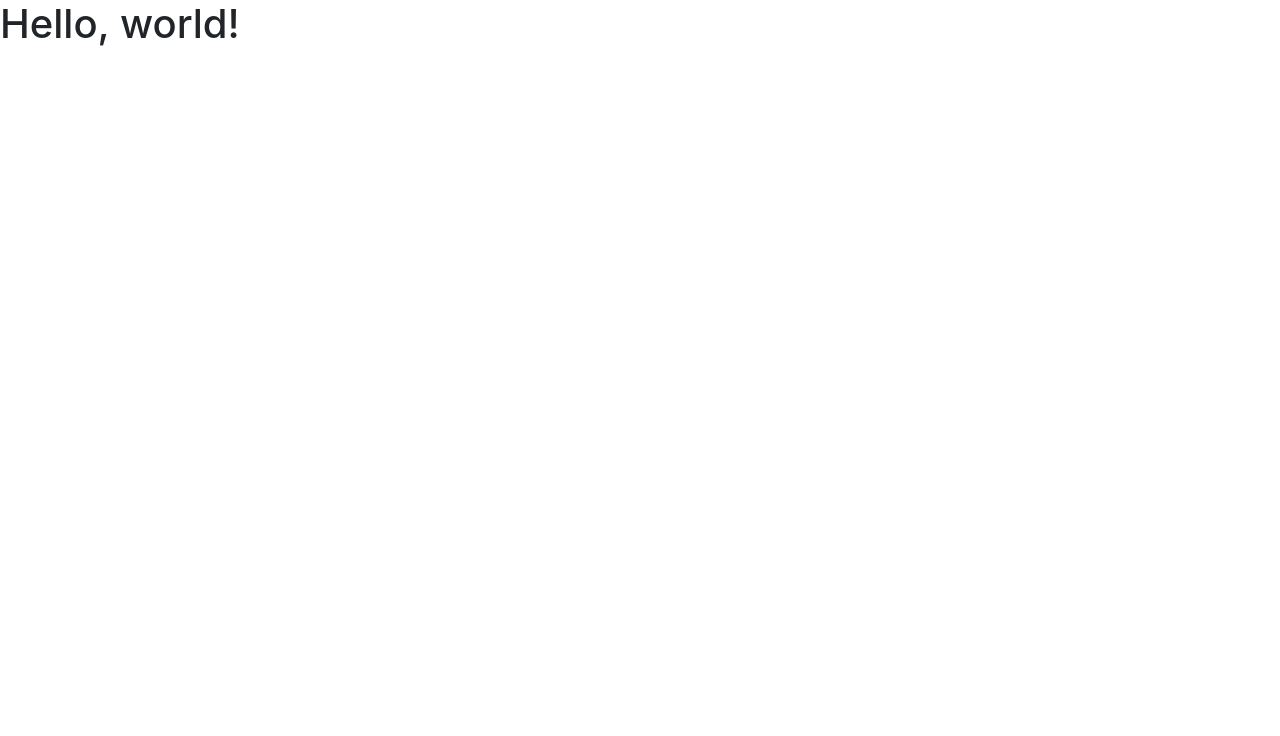
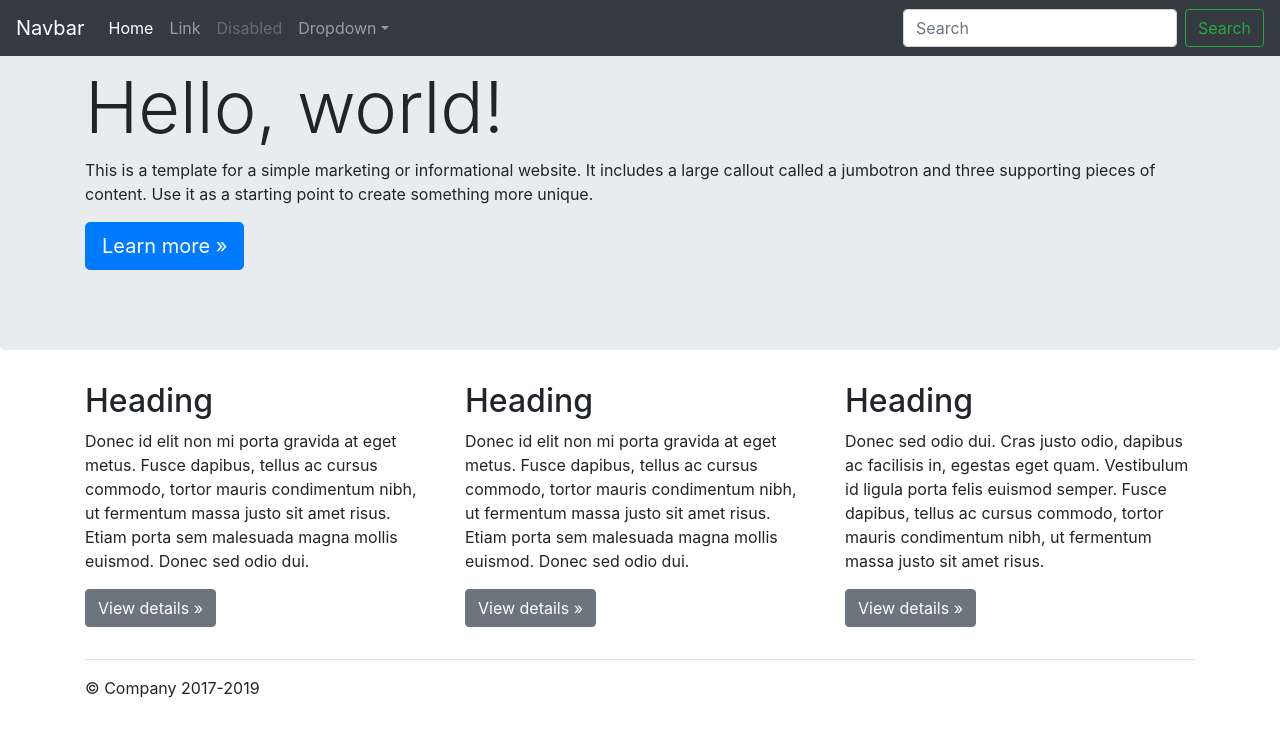
Before and after one commit to J4n3t/J4n3t.github.io, a plain HTML site: page week 5/index.html in a window 1280 px wide. Drawn offline with nearby package versions, Linux system fonts and the light colour scheme.

Commit message:
Update index.html

```diff
--- a/week 5/index.html
+++ b/week 5/index.html
@@ -11,7 +11,84 @@
     <title>Hello, world!</title>
   </head>
   <body>
-    <h1>Hello, world!</h1>
+
+
+
+     <nav class="navbar navbar-expand-md navbar-dark fixed-top bg-dark">
+  <a class="navbar-brand" href="#">Navbar</a>
+  <button class="navbar-toggler" type="button" data-toggle="collapse" data-target="#navbarsExampleDefault" aria-controls="navbarsExampleDefault" aria-expanded="false" aria-label="Toggle navigation">
+    <span class="navbar-toggler-icon"></span>
+  </button>
+
+  <div class="collapse navbar-collapse" id="navbarsExampleDefault">
+    <ul class="navbar-nav mr-auto">
+      <li class="nav-item active">
+        <a class="nav-link" href="#">Home <span class="sr-only">(current)</span></a>
+      </li>
+      <li class="nav-item">
+        <a class="nav-link" href="#">Link</a>
+      </li>
+      <li class="nav-item">
+        <a class="nav-link disabled" href="#">Disabled</a>
+      </li>
+      <li class="nav-item dropdown">
+        <a class="nav-link dropdown-toggle" href="#" id="dropdown01" data-toggle="dropdown" aria-haspopup="true" aria-expanded="false">Dropdown</a>
+        <div class="dropdown-menu" aria-labelledby="dropdown01">
+          <a class="dropdown-item" href="#">Action</a>
+          <a class="dropdown-item" href="#">Another action</a>
+          <a class="dropdown-item" href="#">Something else here</a>
+        </div>
+      </li>
+    </ul>
+    <form class="form-inline my-2 my-lg-0">
+      <input class="form-control mr-sm-2" type="text" placeholder="Search" aria-label="Search">
+      <button class="btn btn-outline-success my-2 my-sm-0" type="submit">Search</button>
+    </form>
+  </div>
+</nav>
+
+<main role="main">
+
+  <!-- Main jumbotron for a primary marketing message or call to action -->
+  <div class="jumbotron">
+    <div class="container">
+      <h1 class="display-3">Hello, world!</h1>
+      <p>This is a template for a simple marketing or informational website. It includes a large callout called a jumbotron and three supporting pieces of content. Use it as a starting point to create something more unique.</p>
+      <p><a class="btn btn-primary btn-lg" href="#" role="button">Learn more &raquo;</a></p>
+    </div>
+  </div>
+
+  <div class="container">
+    <!-- Example row of columns -->
+    <div class="row">
+      <div class="col-md-4">
+        <h2>Heading</h2>
+        <p>Donec id elit non mi porta gravida at eget metus. Fusce dapibus, tellus ac cursus commodo, tortor mauris condimentum nibh, ut fermentum massa justo sit amet risus. Etiam porta sem malesuada magna mollis euismod. Donec sed odio dui. </p>
+        <p><a class="btn btn-secondary" href="#" role="button">View details &raquo;</a></p>
+      </div>
+      <div class="col-md-4">
+        <h2>Heading</h2>
+        <p>Donec id elit non mi porta gravida at eget metus. Fusce dapibus, tellus ac cursus commodo, tortor mauris condimentum nibh, ut fermentum massa justo sit amet risus. Etiam porta sem malesuada magna mollis euismod. Donec sed odio dui. </p>
+        <p><a class="btn btn-secondary" href="#" role="button">View details &raquo;</a></p>
+      </div>
+      <div class="col-md-4">
+        <h2>Heading</h2>
+        <p>Donec sed odio dui. Cras justo odio, dapibus ac facilisis in, egestas eget quam. Vestibulum id ligula porta felis euismod semper. Fusce dapibus, tellus ac cursus commodo, tortor mauris condimentum nibh, ut fermentum massa justo sit amet risus.</p>
+        <p><a class="btn btn-secondary" href="#" role="button">View details &raquo;</a></p>
+      </div>
+    </div>
+
+    <hr>
+
+  </div> <!-- /container -->
+
+</main>
+
+<footer class="container">
+  <p>&copy; Company 2017-2019</p>
+</footer>
+<script src="https://code.jquery.com/jquery-3.3.1.slim.min.js" integrity="sha384-q8i/X+965DzO0rT7abK41JStQIAqVgRVzpbzo5smXKp4YfRvH+8abtTE1Pi6jizo" crossorigin="anonymous"></script>
+      <script>window.jQuery || document.write('<script src="/docs/4.3/assets/js/vendor/jquery-slim.min.js"><\/script>')</script><script src="/docs/4.3/dist/js/bootstrap.bundle.min.js" integrity="sha384-xrRywqdh3PHs8keKZN+8zzc5TX0GRTLCcmivcbNJWm2rs5C8PRhcEn3czEjhAO9o" crossorigin="anonymous"></script>
 
     <!-- Optional JavaScript -->
     <!-- jQuery first, then Popper.js, then Bootstrap JS -->
```
